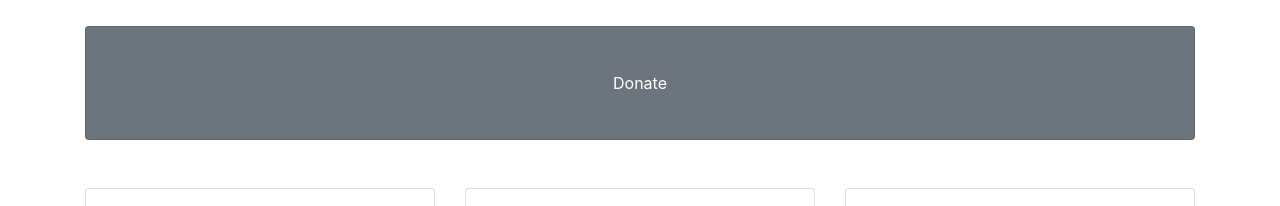
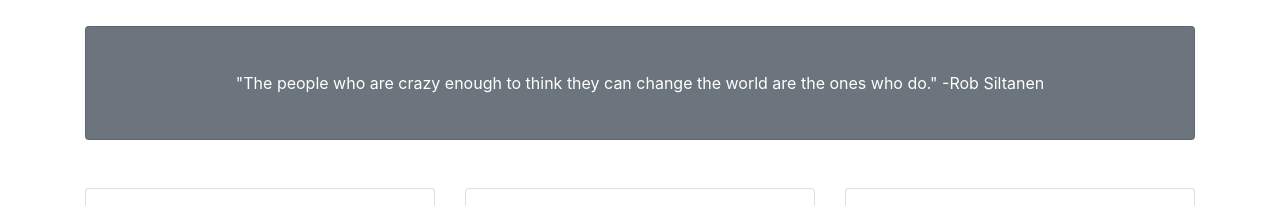
Before and after one commit to Br3auXChach0/fritzsleigher.github.io, a website: page index.html in a window 1280 px wide. Shown: the part 526-732 px from the top of the page. Drawn offline with Linux system fonts and the light colour scheme.

Commit message:
Update index.html

```diff
--- a/index.html
+++ b/index.html
@@ -69,7 +69,7 @@
     <!-- Donate to NOLB.org well -->
     <div class="card text-white bg-secondary my-5 py-4 text-center">
       <div class="card-body">
-        <p class="text-white m-0">Donate</p>
+        <p class="text-white m-0">"The people who are crazy enough to think they can change the world are the ones who do." -Rob Siltanen</p>
       </div>
     </div>
 
```
